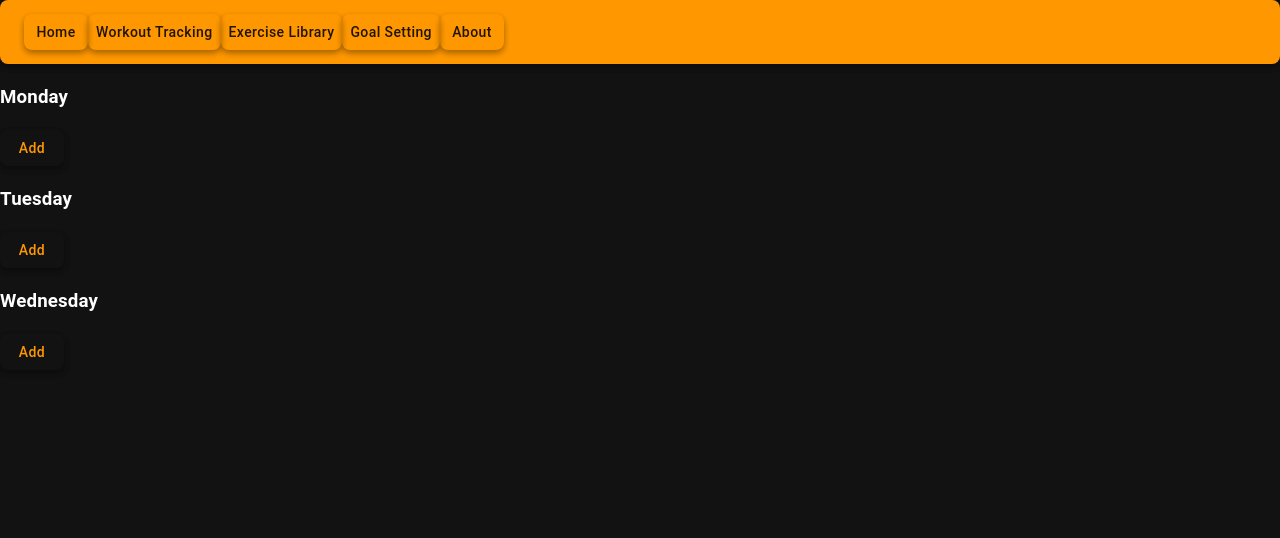
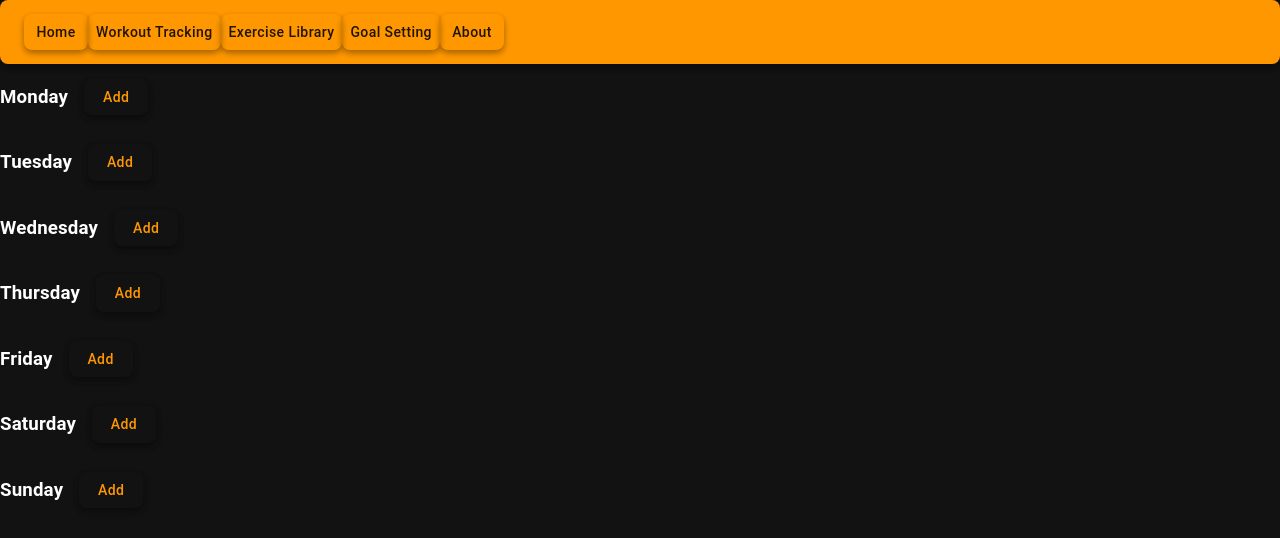
Before and after one commit to zainsaleem022/Fitness-Website, a React (Create React App) app in the folder frontend/: page /goalSetting in a window 1280 px wide. Shown: the top 538 px of the page. Built offline with nearby package versions, Linux system fonts and the light colour scheme.

Commit message:
i dont know

```diff
--- a/frontend/src/components/AddExerciseData.js
+++ b/frontend/src/components/AddExerciseData.js
@@ -7,11 +7,17 @@ const AddExerciseData = ({ onClose, dayOfWeek }) => {
   const [sets, setSets] = useState("");
   const [reps, setReps] = useState("");
 
+  const isFormFilled = exercise !== "" && weight !== "" && sets !== "" && reps !== "";
+
   const handleSubmit = () => {
-    // Here you can send the data to MongoDB
-    // For now, let's just show an alert
-    alert("Data added successfully");
-    onClose(); // Close the form
+    if (isFormFilled) {
+      // Here you can send the data to MongoDB
+      alert("Data added successfully");
+      onClose(); // Close the form
+    } else {
+      alert("Please fill all fields");
+    }
+
   };
 
   return (
--- a/frontend/src/components/goalSettingData.js
+++ b/frontend/src/components/goalSettingData.js
@@ -17,11 +17,11 @@ const GoalSettingData = ({ day }) => {
 
   return (
     <div>
-      <h3>{day}</h3>
-      <Button onClick={handleAddClick}>Add</Button>
-      {showForm && (
-        <AddExerciseData onClose={handleCloseForm} dayOfWeek={day} />
-      )}
+      <div style={{ display: "flex", alignItems: "center" }}>
+        <h3 style={{ marginRight: "1rem" }}>{day}</h3>
+        <Button onClick={handleAddClick}>Add</Button>
+      </div>
+      {showForm && <AddExerciseData onClose={handleCloseForm} dayOfWeek={day} />}
     </div>
   );
 };
--- a/frontend/src/pages/GoalSettingPage.js
+++ b/frontend/src/pages/GoalSettingPage.js
@@ -6,6 +6,10 @@ const GoalSetting = () => {
       <GoalSettingData day="Monday" />
       <GoalSettingData day="Tuesday" />
       <GoalSettingData day="Wednesday" />
+      <GoalSettingData day="Thursday" />
+      <GoalSettingData day="Friday" />
+      <GoalSettingData day="Saturday" />
+      <GoalSettingData day="Sunday" />
     </div>
   );
 };
```
Also changed, not shown: 1 other file (tests, documents, lock files or other folders).
